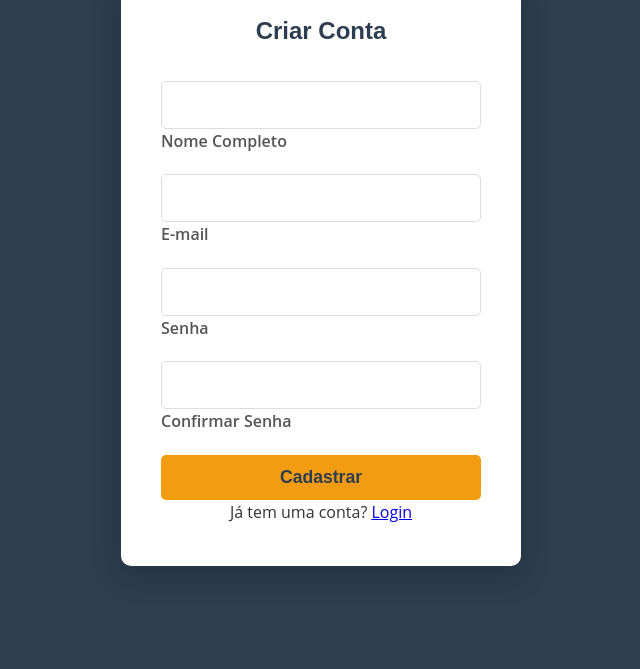
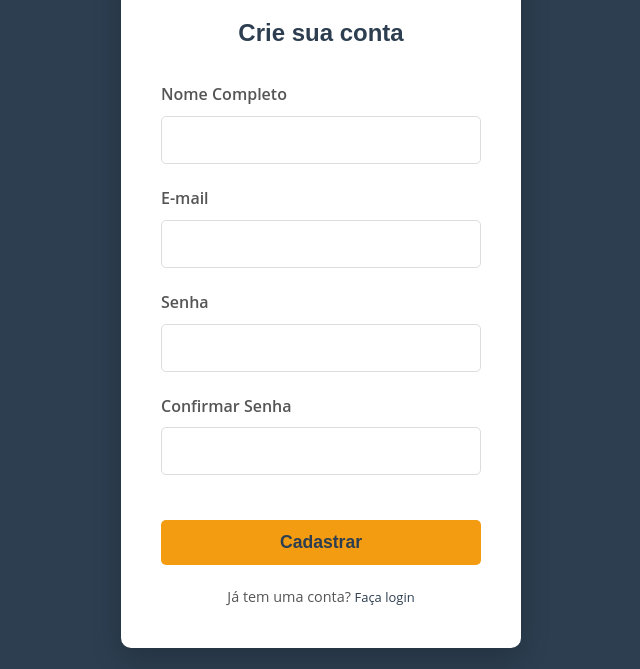
Before and after one commit to vicentebrenner/Projeto-Integrador, a website: page frontend/cadastro.html in a window 1280 px wide. Shown: the part 131-800 px from the top of the page, without its empty margins (319-959 px from the left). Drawn offline with nearby package versions, Linux system fonts and the light colour scheme.

Commit message:
arrumando tamanho da pagina de login

```diff
--- a/frontend/cadastro.html
+++ b/frontend/cadastro.html
@@ -9,33 +9,44 @@
     <link rel="stylesheet" href="https://cdn.jsdelivr.net/npm/bootstrap-icons@1.10.5/font/bootstrap-icons.css">
 </head>
 <body class="auth-page-body">
-    <div class="loginBox" id="cadastroStep">
-        <h2>Criar Conta</h2>
+    <div class="loginContainer">
+        <div class="loginBox">
+            <a href="index.html" class="logoLogin">MusicMakers</a>
+            <h2>Crie sua conta</h2>
+
             <form id="formCadastro">
                 <div class="inputGroup">
-                <input type="text" id="nome" required>
-                <label>Nome Completo</label>
+                    <label for="nome">Nome Completo</label>
+                    <input type="text" id="nome" name="nome" required>
+                    <div class="mensagemErro" id="erroNome"></div>
                 </div>
+
                 <div class="inputGroup">
-                <input type="email" id="email" required>
-                <label>E-mail</label>
+                    <label for="email">E-mail</label>
+                    <input type="email" id="email" name="email" required>
+                    <div class="mensagemErro" id="erroEmail"></div>
                 </div>
+
                 <div class="inputGroup">
-                <input type="password" id="senha" required>
-                <label>Senha</label>
+                    <label for="senha">Senha</label>
+                    <input type="password" id="senha" name="senha" required>
+                    <div class="mensagemErro" id="erroSenha"></div>
                 </div>
+
                 <div class="inputGroup">
-                <input type="password" id="confirmarSenha" required>
-                <label>Confirmar Senha</label>
+                    <label for="confirmarSenha">Confirmar Senha</label>
+                    <input type="password" id="confirmarSenha" name="confirmarSenha" required>
+                    <div class="mensagemErro" id="erroConfirmarSenha"></div>
                 </div>
+
+                <div class="mensagemErro geral" id="mensagemErroCadastro"></div>
 
                 <button type="submit" class="btnLoginSubmit">Cadastrar</button>
 
-            <div class="mensagem-erro" id="mensagemErroCadastro"></div>
+                <div class="loginLinks">
+                    <p>Já tem uma conta? <a href="login.html">Faça login</a></p>
+                </div>
             </form>
-
-        <div class="registerLink">
-            <p>Já tem uma conta? <a href="login.html">Login</a></p>
         </div>
     </div>
 
--- a/frontend/estilos.css
+++ b/frontend/estilos.css
@@ -216,8 +216,8 @@ h1, h2, h3 {
 }
 
 .loginContainer {
-    width: 100%; /* Garante que o contêiner ocupe a largura */
-    padding: 0 20px; /* Ajusta o padding para ser nas laterais */
+    width: 100%;
+    padding: 0 20px;
     display: flex;
     justify-content: center;
 }
@@ -249,7 +249,7 @@ h1, h2, h3 {
 
 .inputGroup {
     text-align: left;
-    margin-bottom: 20px;
+    margin-bottom: 10px;
 }
 
 .inputGroup label {
@@ -320,7 +320,7 @@ h1, h2, h3 {
 }
 
 .loginLinks {
-    margin-top: 25px;
+    margin-top: 20px;
 }
 
 .loginLinks a {
```
Lines whose indentation alone changed are shown as unchanged.
